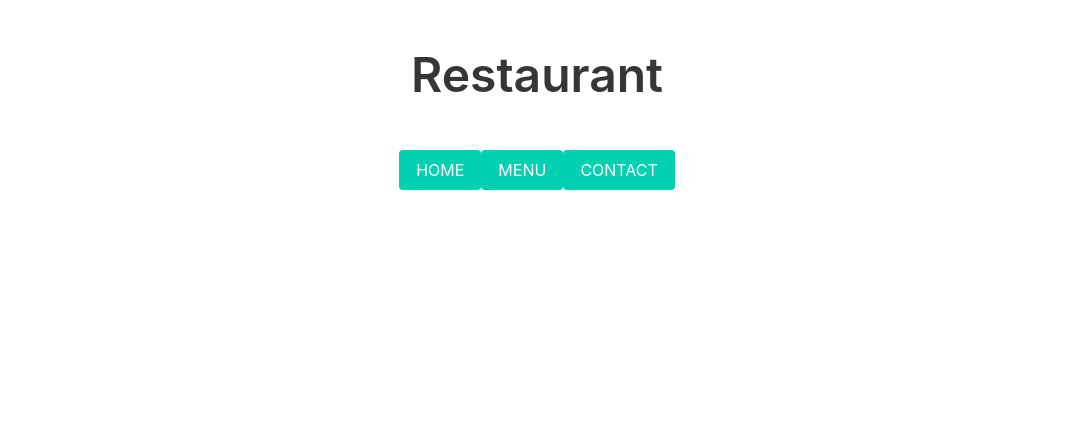
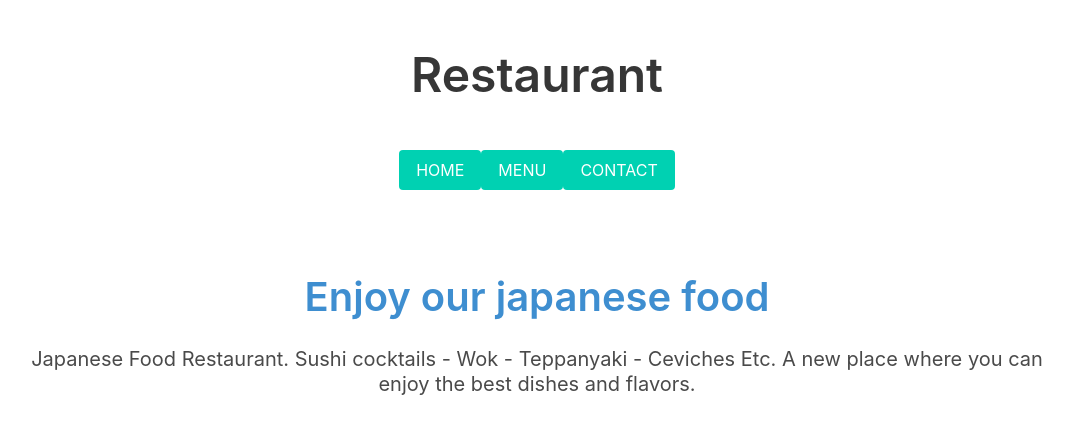
Before and after one commit to julian3493/js-restaurant-page, a website built with webpack: page dist/index.html in a window 1280 px wide. Shown: the whole page, without its empty margins (103-1176 px from the left). Built offline with nearby package versions, Linux system fonts and the light colour scheme.

Commit message:
update README file

```diff
--- a/src/index.js
+++ b/src/index.js
@@ -15,6 +15,7 @@ const addBtnEvents = () => {
 
 const init = () => {
   layout();
+  loadHome();
   addBtnEvents();
 }
 
```
Also changed, not shown: README.md, assets/images/Screenshot_home.png (added), assets/images/Screenshot_menu.png (added), dist/index.html, dist/main.js.
